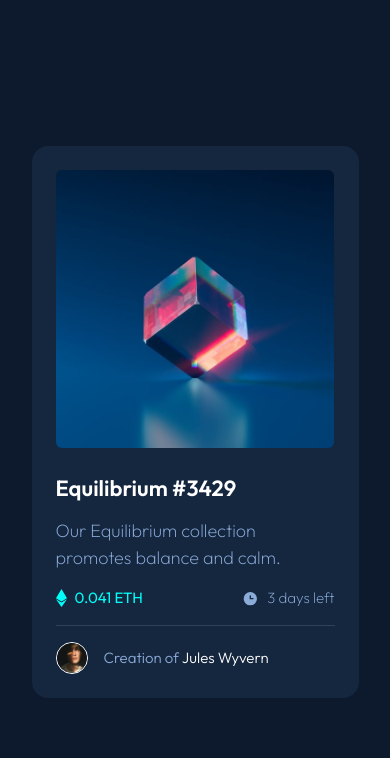
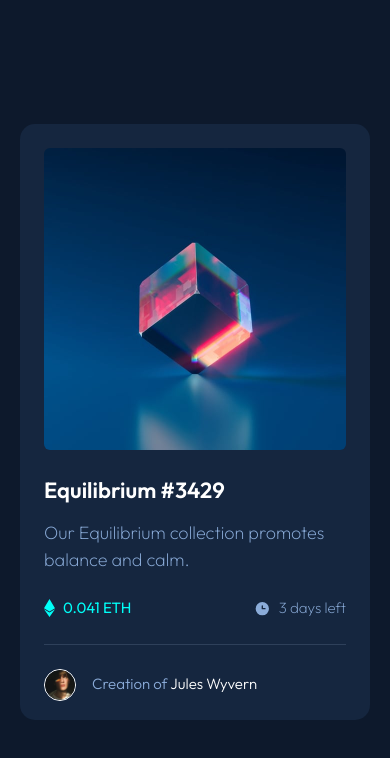
Before and after one commit to NicholasAnich/NFT-Card-Component, a website: page index.html in a window 390 px wide. Drawn offline with Linux system fonts and the light colour scheme.

Commit message:
Created media query desktop for max-width and gap

```diff
--- a/index.html
+++ b/index.html
@@ -13,16 +13,16 @@
     </head>
 
     <body class="box-border bg-mainBg text-para">
-        <main class="flex h-screen flex-col items-center justify-center bg-mainBg" >
+        <main class="flex h-screen flex-col items-center justify-center bg-mainBg mx-6" >
 
-            <div class="max-w-containerMobile max-h-[596px] bg-cardBg p-6 rounded-2xl">
+            <div class="max-w-[21.875rem] max-h-[37.25rem] bg-cardBg p-6 rounded-[0.9375rem]">
 
                 <div class="flex justify-center items-center mb-6">
-                    <img src="./images/image-equilibrium.jpg" alt="Equilibrium Cube" class="w-278 rounded-md"/>
+                    <img src="./images/image-equilibrium.jpg" alt="Equilibrium Cube" class="max-w-[17.375rem] rounded-md desktop:max-w-[18.875rem]"/>
                 </div>
 
                 <h1 class="text-title font-semibold text-white mb-3">Equilibrium #3429</h1>
-                <div class="flex flex-col gap-4 text-softBlue font-sans">
+                <div class="flex flex-col gap-4 text-softBlue font-sans desktop:gap-6">
                     <p class="font-[200] ">Our Equilibrium collection promotes balance and calm.</p>
 
                     <div class="flex justify-between text-pricing">
--- a/tailwind.config.js
+++ b/tailwind.config.js
@@ -24,8 +24,8 @@ module.exports = {
             title: "1.375rem",
             pricing: "0.9375rem",
         },
-        maxWidth: {
-            containerMobile: "20.4375rem",
+        screens: {
+            desktop: "23.75em",
         },
     },
     plugins: [],
```
Also changed, not shown: dist/styles.css.
